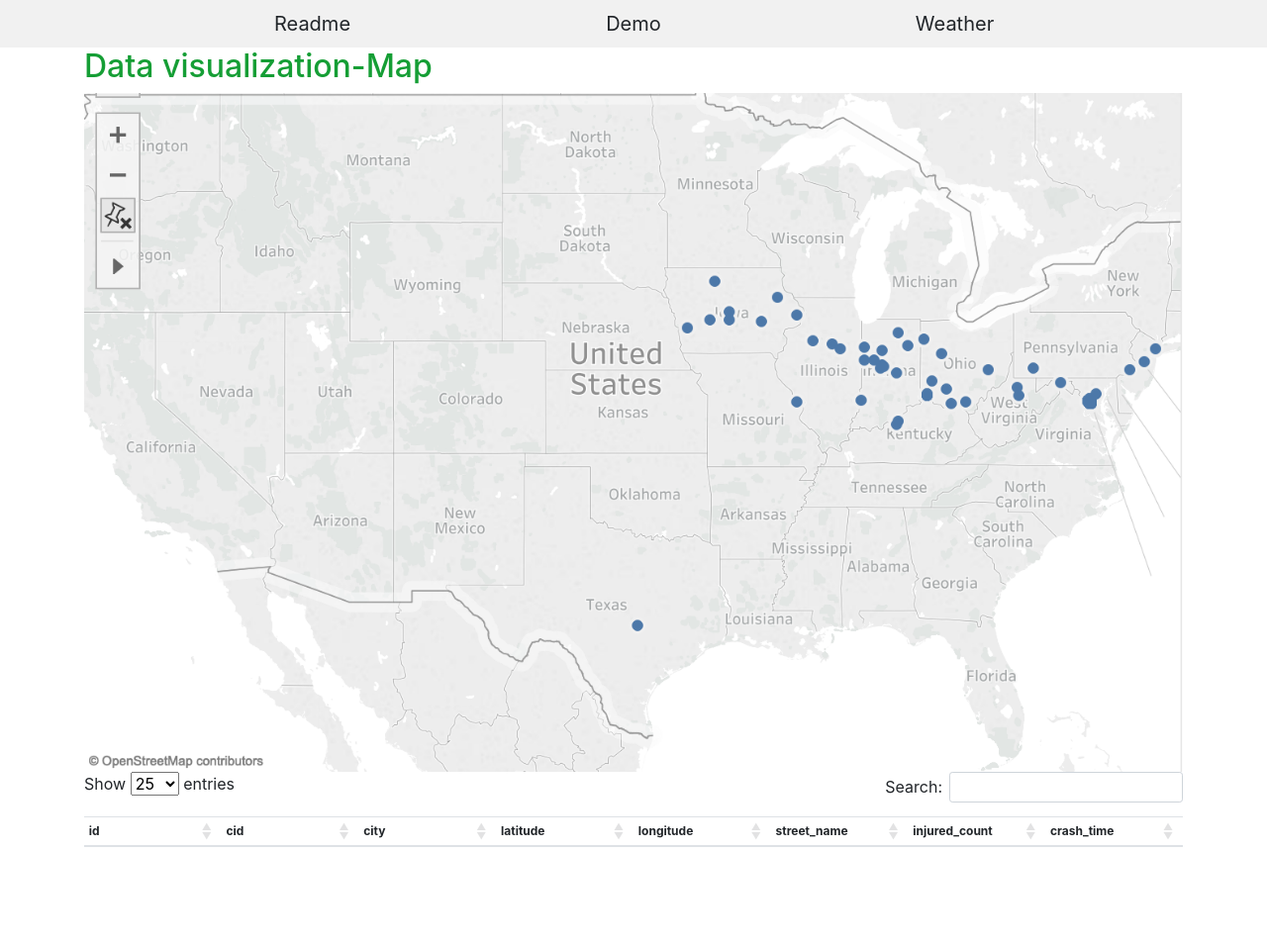
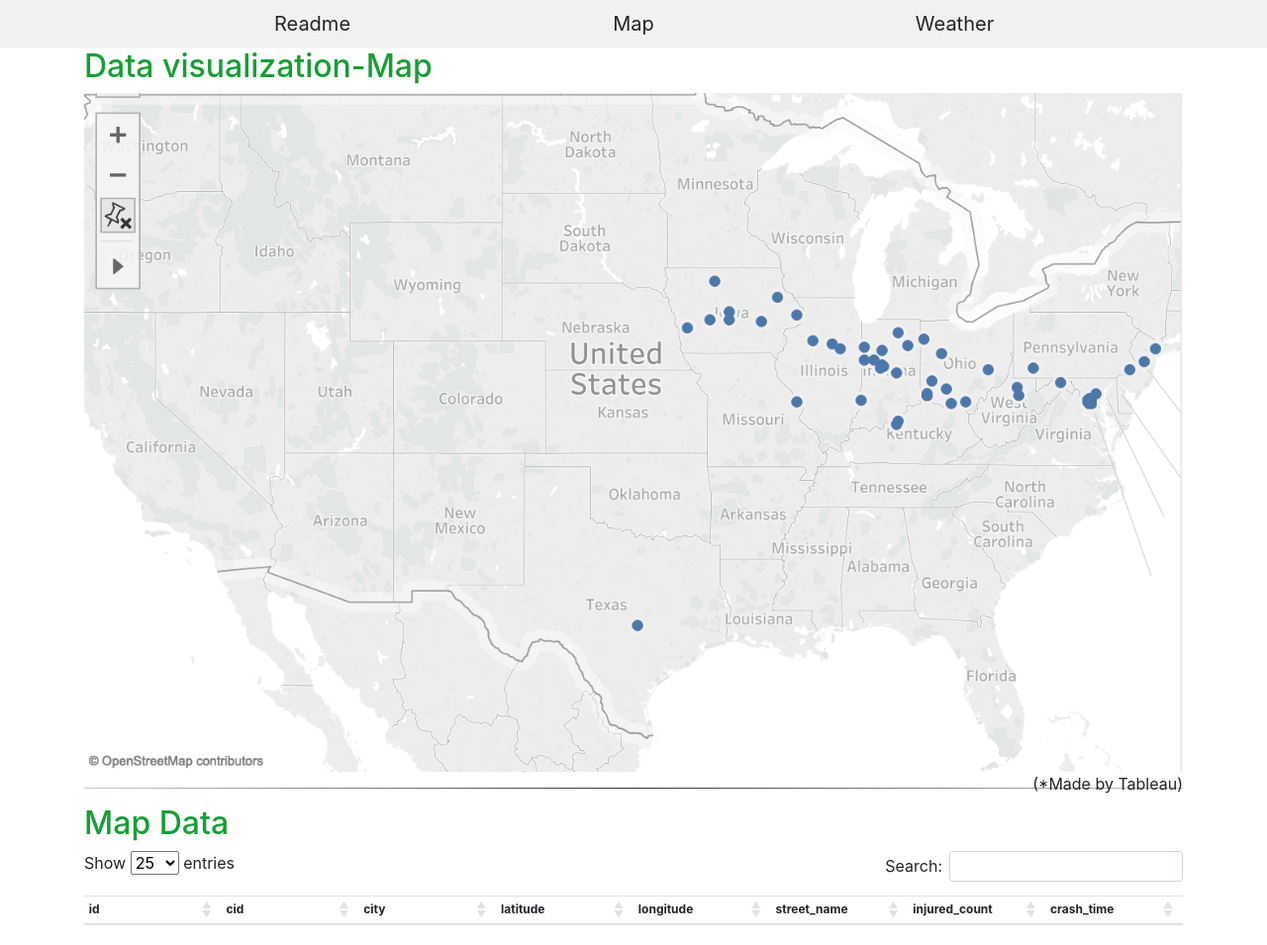
Before and after one commit to tso2381637/cs540_project, a Django app: page /demo in a window 1280 px wide. Shown: the whole page at 99% size. Before the commit the page ends 856 px from the top, so only its background shows below. Run offline with Django 3.2, Linux system fonts and the light colour scheme; data that the repository does not hold is empty; some libraries are stand-ins or nearby versions.

```diff
--- a/home/templates/demo.html
+++ b/home/templates/demo.html
@@ -14,12 +14,21 @@
 <!--</div>-->
 <div class="container">
     <div class="row">
-       <h2><span style="font-size:2rem;color: #159e35;">Data visualization-Map</span></h2>
-        <img src="../static/image/Screen%20Shot%202020-03-11%20at%208.32.32%20PM.png" class="img-fluid" alt="Responsive image">
+        <h2><span style="font-size:2rem;color: #159e35;">Data visualization-Map</span></h2>
+        <img src="../static/image/Screen%20Shot%202020-03-11%20at%208.32.32%20PM.png" class="img-fluid"
+             alt="Responsive image">
     </div>
+
 </div>
+<div>
+    <span style="float: right">(*Made by Tableau)</span>
+</div>
+<div class="col-sm-12">
 
+</div>
+    <hr class="style-one"/>
 
+<h3><span style="font-size:2rem;color: #159e35;">Map Data</span></h3>
 <table id="datatable" class="table table-striped  table-sm" width="100%">
     <thead>
     <tr>
--- a/home/templates/master.html
+++ b/home/templates/master.html
@@ -24,7 +24,7 @@
 <body>
 <div class="header">
     <button class="btn btn-lg col-3 heading-button" onclick="location.href='{% url 'home-index' %}'">Readme</button>
-    <button class="btn btn-lg col-3 heading-button" onclick="location.href='{% url 'home-demo' %}'">Demo</button>
+    <button class="btn btn-lg col-3 heading-button" onclick="location.href='{% url 'home-demo' %}'">Map</button>
     <button class="btn btn-lg col-3 heading-button" onclick="location.href='{% url 'home-weather' %}'">Weather</button>
 </div>
 <div class="container">
```
